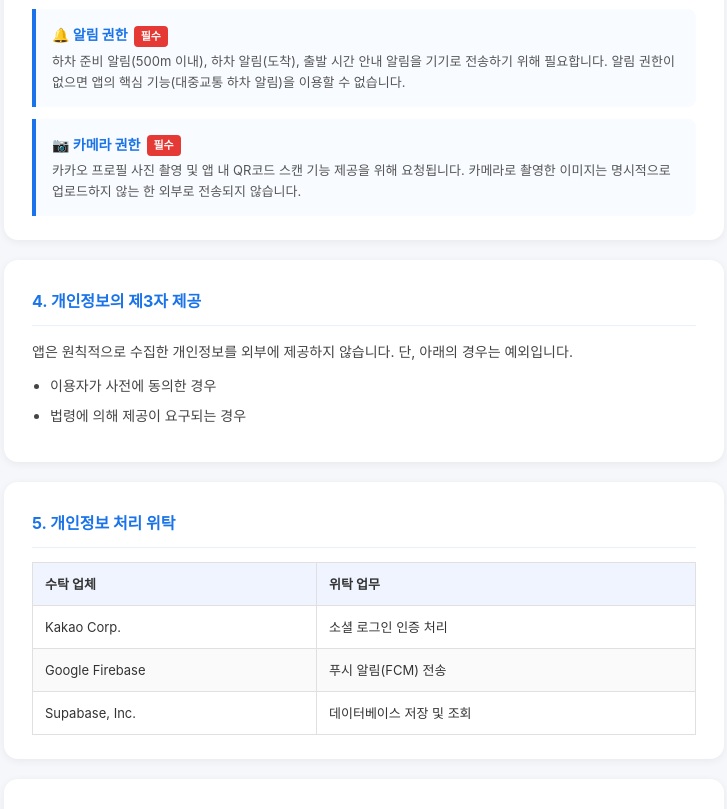
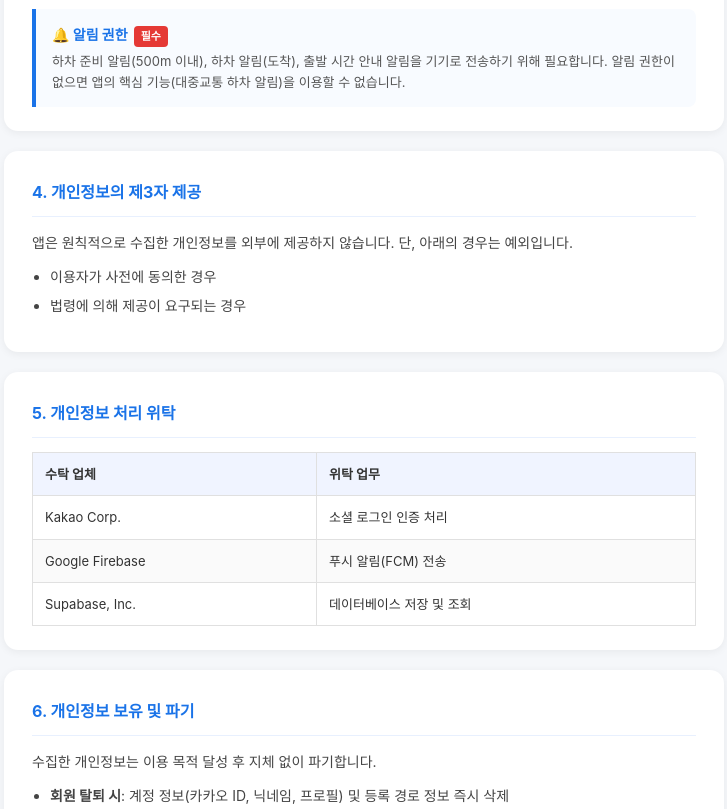
Before and after one commit to xee2000/wake_me_security-page, a plain HTML site: page index.html in a window 1280 px wide. Shown: the part 1125-1934 px from the top of the page, without its empty margins (276-1003 px from the left). Drawn offline with Linux system fonts and the light colour scheme.

Commit message:
Remove camera permission (not used in app)
Co-Authored-By: Claude Sonnet 4.6 <noreply@anthropic.com>

```diff
--- a/index.html
+++ b/index.html
@@ -200,13 +200,6 @@
       </div>
     </div>
 
-    <div class="permission-block">
-      <div class="perm-title">📷 카메라 권한<span class="perm-required">필수</span></div>
-      <div class="perm-desc">
-        카카오 프로필 사진 촬영 및 앱 내 QR코드 스캔 기능 제공을 위해 요청됩니다.
-        카메라로 촬영한 이미지는 명시적으로 업로드하지 않는 한 외부로 전송되지 않습니다.
-      </div>
-    </div>
   </section>
 
   <!-- 4. 제3자 제공 -->
```
